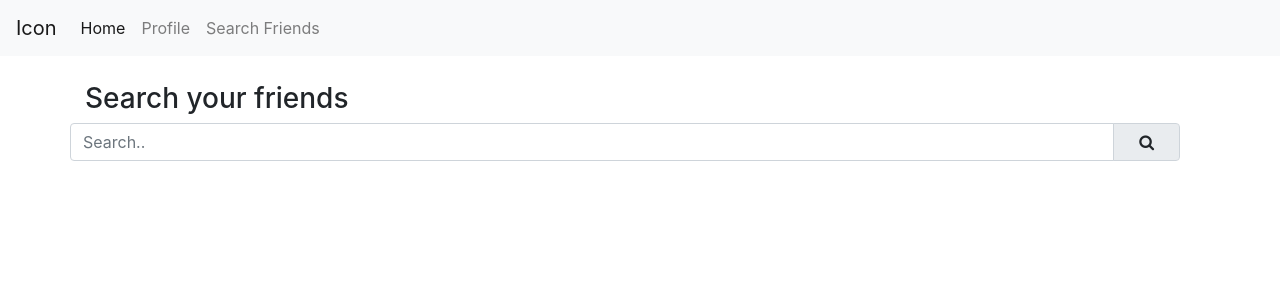
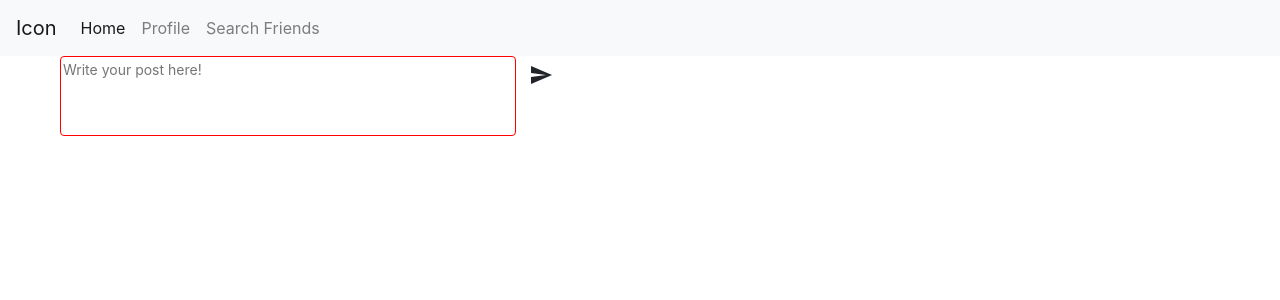
Before and after one commit to shobhi1310/timeline, a React (Create React App) app: page / in a window 1280 px wide. Shown: the top 300 px of the page. Built offline with nearby package versions, Linux system fonts and the light colour scheme.

Commit message:
Posting added with button

```diff
--- a/src/App.js
+++ b/src/App.js
@@ -8,6 +8,7 @@ import SignUp from './components/SignUp'
 import Profile from './components/Profile'
 import EventFiller from './components/EventFiller'
 import SearchFriends from './components/SearchFriends'
+import Post from './components/Post'
 import 'bootstrap/dist/css/bootstrap.min.css'
 
 class App extends React.Component{
@@ -19,7 +20,8 @@ class App extends React.Component{
         {/* <SignUp/> */}
         {/* <Profile/> */}
         {/* <EventFiller/> */}
-        <SearchFriends/>
+        {/* <SearchFriends/> */}
+        <Post/>
       </div>
     )
   }
--- /dev/null
+++ b/src/components/Post.js
@@ -0,0 +1,20 @@
+import React, { Component } from 'react'
+
+export class Post extends Component {
+    render() {
+        return (
+            <div class="tweet-body">
+                <form enctype="multipart/form-data">
+                    <textarea class="status" name="status" placeholder="Write your post here!" rows="4" cols="50"/>
+                    <div className="post-btn">
+                        <button className="btn">
+                            <span class="material-icons">send</span>
+                        </button>
+                    </div>
+                </form>
+            </div>
+        )
+    }
+}
+
+export default Post
--- a/src/index.css
+++ b/src/index.css
@@ -135,3 +135,25 @@ body {
   left: 20%;
   z-index: 1;
 }
+
+.tweet-body{
+  width:fit-content;
+  margin-left: 60px;
+}
+
+.tweet-body textarea{
+  overflow: hidden;
+  resize: none;
+  height: 80px;
+  font-size: 14px;
+  border-radius: 4px;
+  border: 1px solid red;
+}
+
+.post-btn{
+  width: fit-content;
+  height: fit-content;
+  float: right;
+  position: relative;
+  vertical-align: middle;
+}
```
